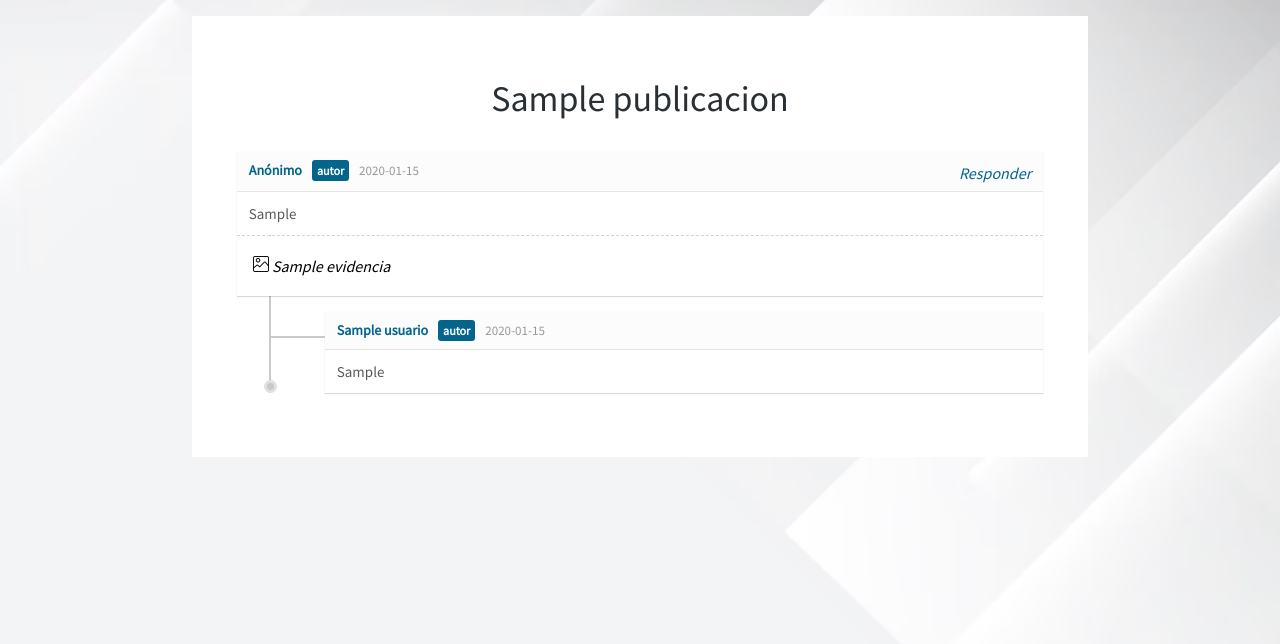
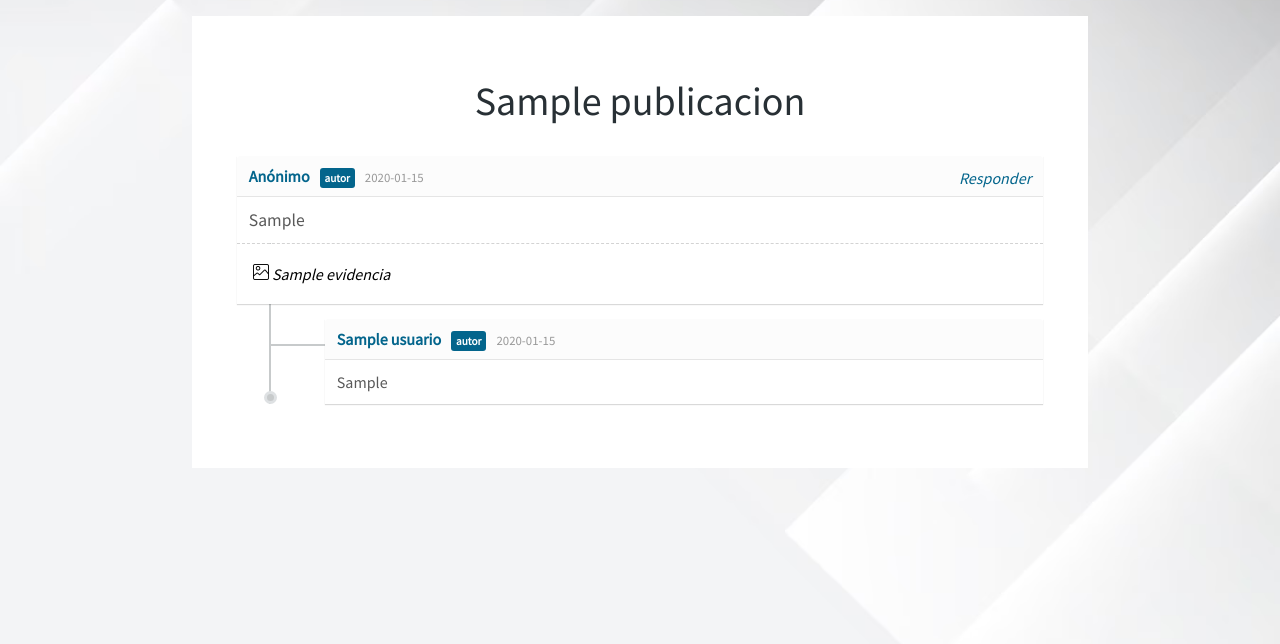
Before and after one commit to boribs/quejas_y_sugerencias, a PHP site: page /publicacion.php?id=1 in a window 1280 px wide. Shown: the part 90-734 px from the top of the page. Run offline with PHP 8.4, Linux system fonts and the light colour scheme; the visitor is signed in with stand-in values (Sample User, id 1); tables that the repository leaves empty hold one stand-in row (values such as "Sample post").

Commit message:
Actualización: Tamaños de fuente px -> rem

```diff
--- a/assets/css/publicacion.css
+++ b/assets/css/publicacion.css
@@ -154,14 +154,9 @@ ul {
 }
 
 .comments-container h1 {
-   font-size: 36px;
+   font-size: 2.5rem;
    color: #283035;
    font-weight: 400;
-}
-
-.comments-container h1 a {
-   font-size: 18px;
-   font-weight: 700;
 }
 
 .comments-list {
@@ -295,7 +290,7 @@ ul {
 
 .comment-box .comment-name {
    color: #283035;
-   font-size: 14px;
+   font-size: 1rem;
    font-weight: 700;
    float: left;
    margin-right: 10px;
@@ -306,21 +301,22 @@ ul {
 }
 
 .comment-box .comment-head span {
-   float: left;
    color: #999;
-   font-size: 13px;
-   position: relative;
-   top: 1px;
+   font-size: 0.8rem;
 }
 
 .comment-box .comment-content {
    background: #FFF;
    padding: 12px;
-   font-size: 15px;
+   font-size: 1rem;
    color: #595959;
    -webkit-border-radius: 0 0 4px 4px;
    -moz-border-radius: 0 0 4px 4px;
    border-radius: 0 0 4px 4px;
+}
+
+.comment-main-level .comment-content {
+   font-size: 1.1rem;
 }
 
 .comment-box .comment-name.by-author,
@@ -332,7 +328,7 @@ ul {
    content: 'autor';
    background: #03658c;
    color: #FFF;
-   font-size: 12px;
+   font-size: 0.7rem;
    padding: 3px 5px;
    font-weight: 700;
    margin-left: 10px;
```
